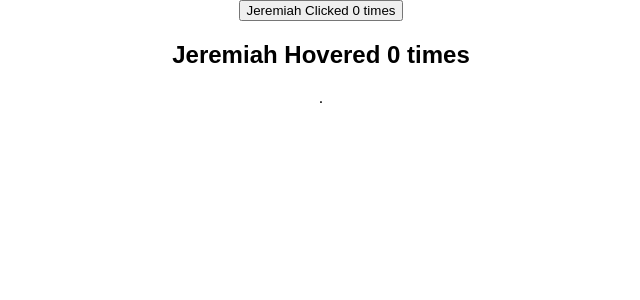
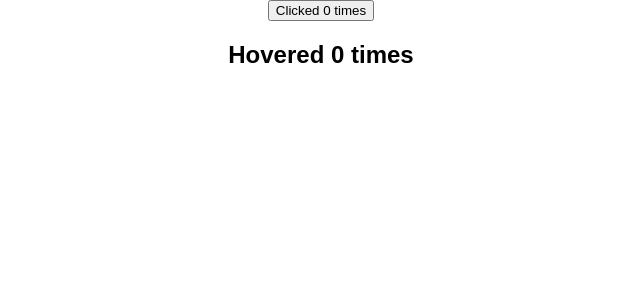
Before and after one commit to jegbune/React.useState, a React (Create React App) app: page / in a window 1280 px wide. Shown: the top 300 px of the page, without its empty margins (319-959 px from the left). Built offline with nearby package versions, Linux system fonts and the light colour scheme.

Commit message:
React lesson on Render Props in share commonw Functionality

```diff
--- a/src/App.js
+++ b/src/App.js
@@ -27,13 +27,20 @@
 import ErrorBoundary from "./components/ErrorBoundary";
 import ClickCounter from "./components/ClickCounter";
 import HoverCounter from "./components/HoverCounter";
+import ClickCounterTwo from "./components/ClickCounterTwo";
+import HoverCounterTwo from "./components/HoverCounterTwo";
 class App extends Component {
   render()  {
     return (
       <div className="App">
-        <ClickCounter name ='Jeremiah' />
 
-        <HoverCounter name = 'Jeremiah' />.
+      <ClickCounterTwo />
+
+      <HoverCounterTwo />
+
+        {/* <ClickCounter name ='Jeremiah' /> */}
+
+        {/* <HoverCounter name = 'Jeremiah' />. */}
 
         {/* <ErrorBoundary>
         <Hero heroName='Batman'/>
--- /dev/null
+++ b/src/components/ClickCounterTwo.js
@@ -0,0 +1,25 @@
+import React, { PureComponent } from 'react'
+
+class ClickCounterTwo extends PureComponent {
+    constructor(props) {
+        super(props)
+
+        this.state = {
+            count: 0
+        }
+    }
+
+    incrementCount =() => {
+        this.setState(prevState => {
+            return{count:prevState.count + 1}
+        })
+    }
+    render() {
+        const {count} = this.state
+        return (
+        <button onClick={this.incrementCount}>Clicked {count} times</button>
+        )
+    }
+}
+
+export default ClickCounterTwo
--- /dev/null
+++ b/src/components/HoverCounterTwo.js
@@ -0,0 +1,26 @@
+import React, { PureComponent } from 'react'
+
+class HoverCounterTwo extends PureComponent {
+    constructor(props) {
+        super(props)
+
+        this.state = {
+            count:0
+        }
+    }
+
+    incrementCount= () =>{
+        this.setState(prevState =>{
+            return{count: prevState.count + 1}
+        })
+    }
+
+    render() {
+        const {count} = this.state
+        return (
+            <h2 onMouseOver={this.incrementCount }>Hovered {count} times</h2>
+        )
+    }
+}
+
+export default HoverCounterTwo
```
